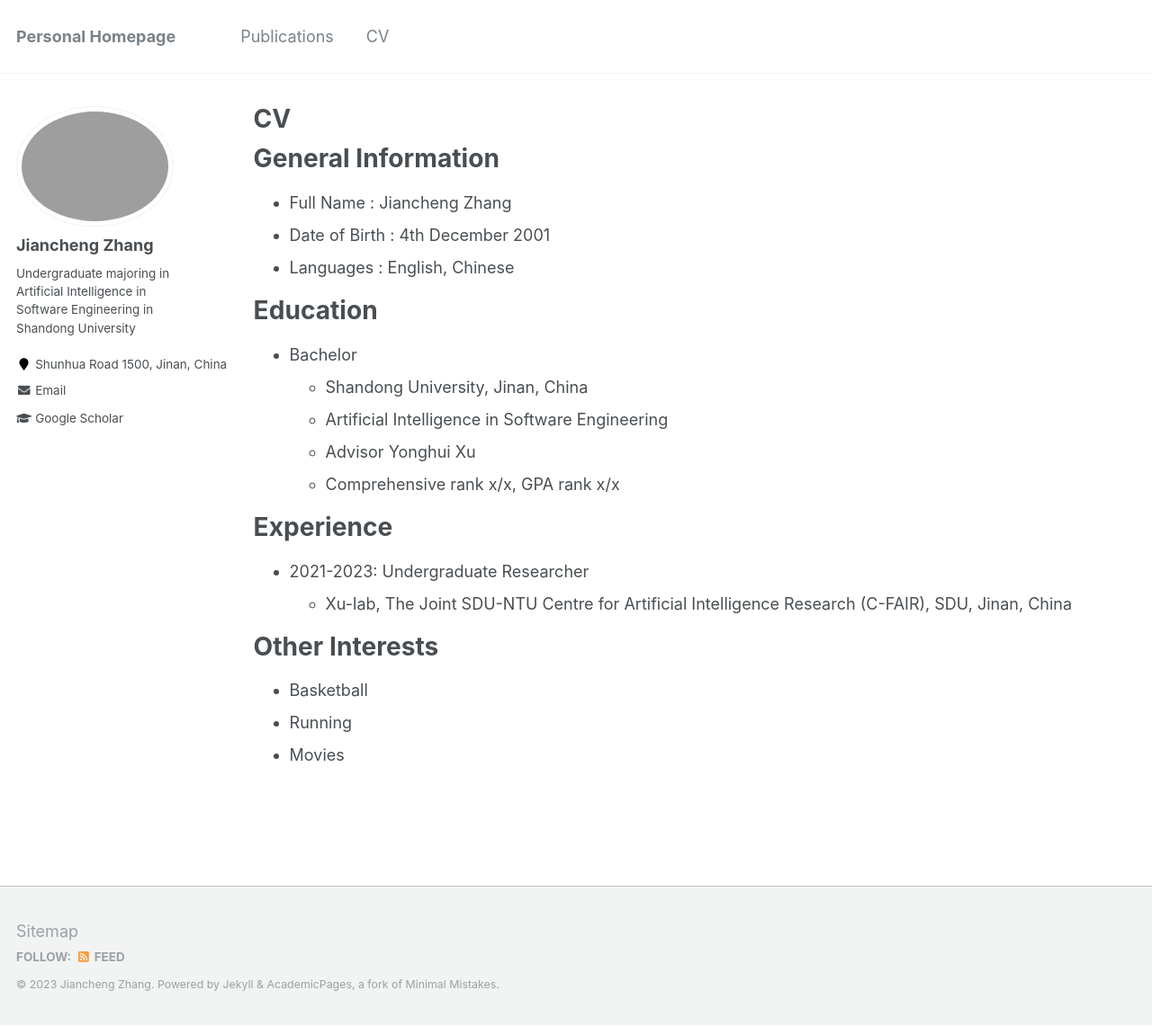
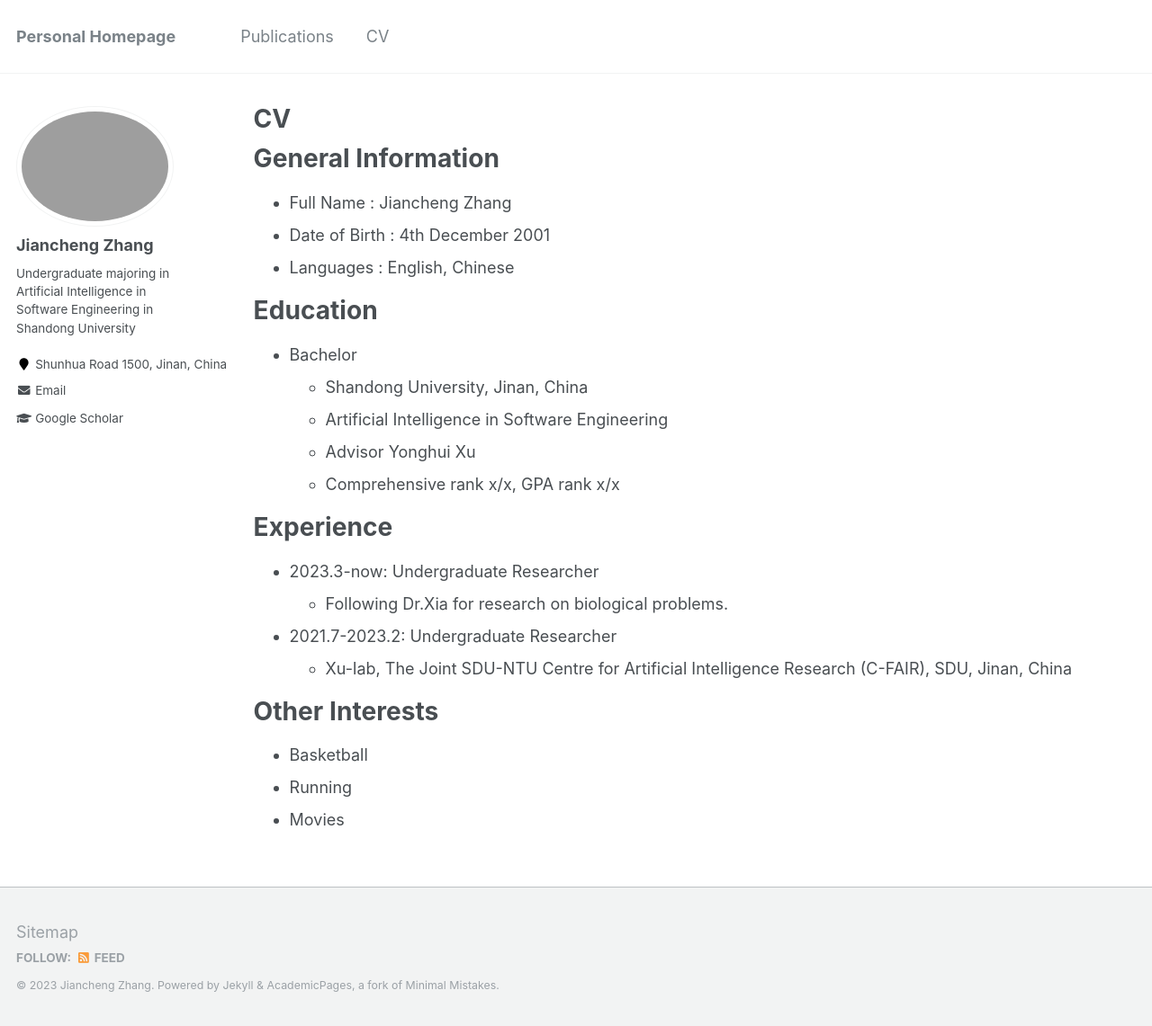
Before and after one commit to zjcyeshome/zjcyeshome.github.io, a Jekyll site: the page built from _pages/cv.md, in a window 1280 px wide and 1141 px high. Shown: the whole window at 90% size. Built offline with Jekyll 4.4.1, drawn with Linux system fonts in a browser that asks for light colours.

Commit message:
Update cv.md

```diff
--- a/_pages/cv.md
+++ b/_pages/cv.md
@@ -26,7 +26,9 @@ Education
 
 Experience
 ======
-* 2021-2023: Undergraduate Researcher
+* 2023.3-now: Undergraduate Researcher
+  * Following Dr.Xia for research on biological problems.
+* 2021.7-2023.2: Undergraduate Researcher
   * Xu-lab, The Joint SDU-NTU Centre for Artificial Intelligence Research (C-FAIR), SDU, Jinan, China
 
 
```
